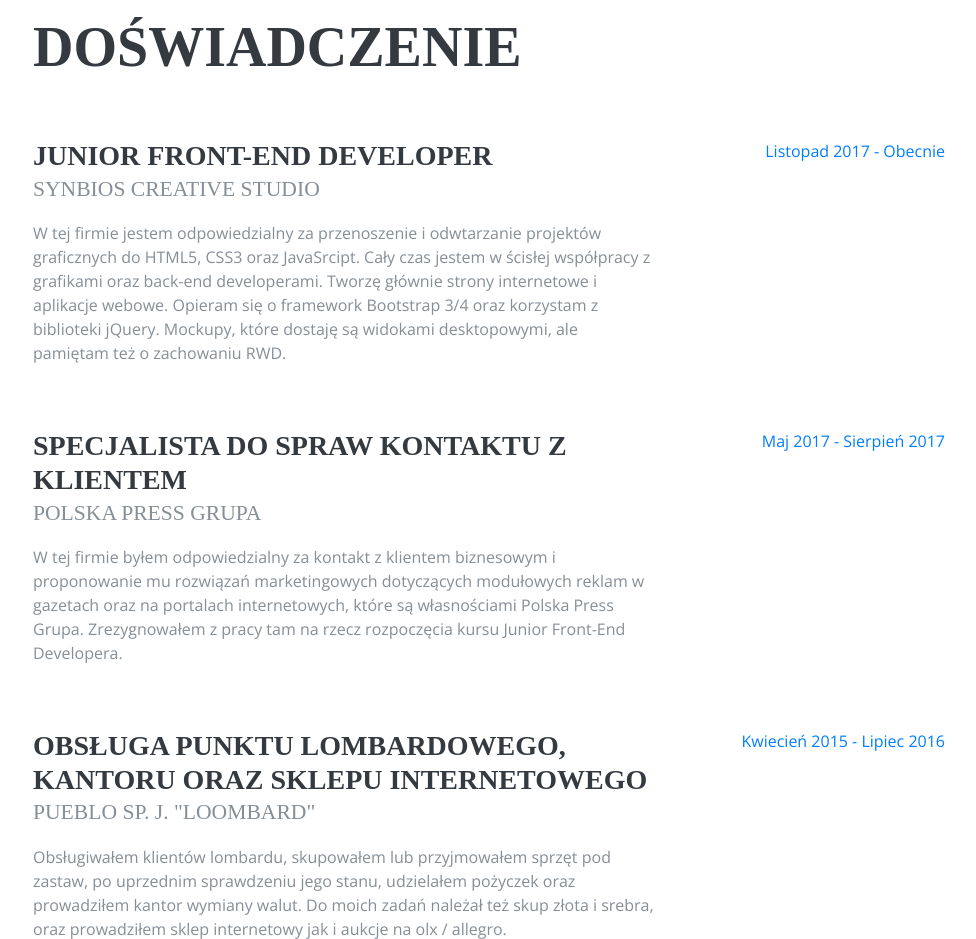
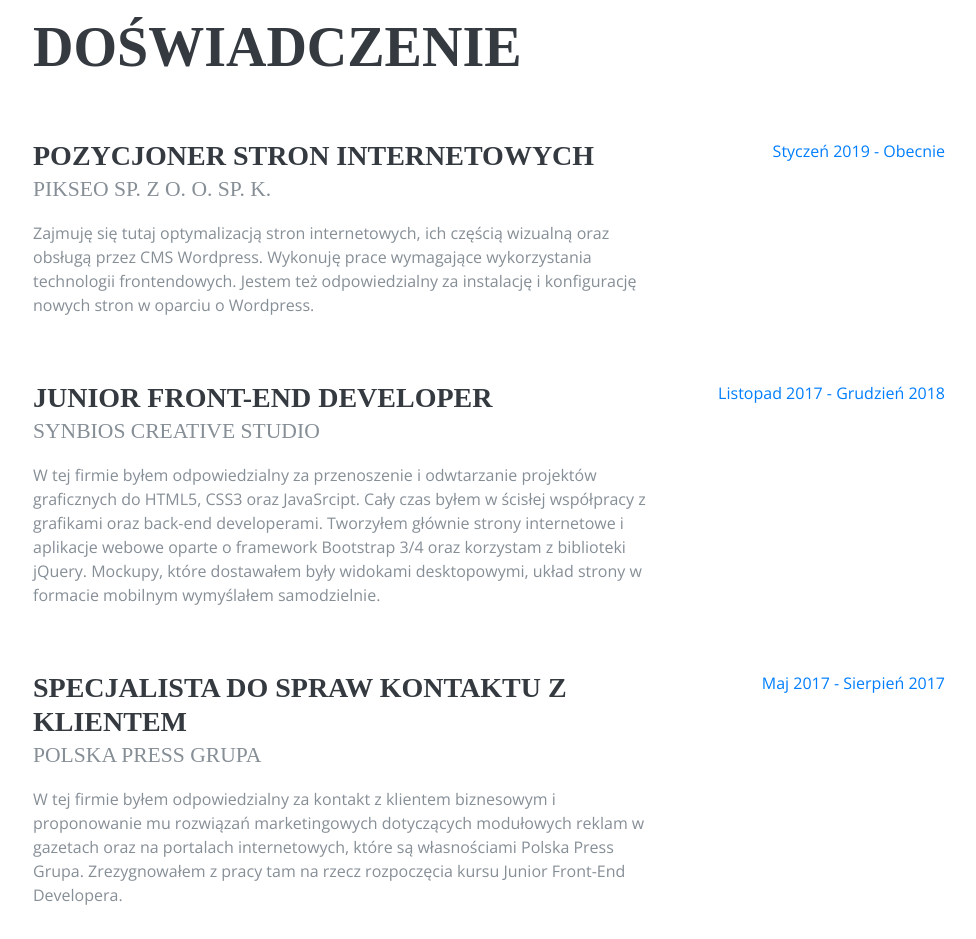
Before and after one commit to Modrak93/portfolio, a plain HTML site: page index.html in a window 1280 px wide. Shown: the part 1174-2113 px from the top of the page, without its empty margins (287-1263 px from the left). Drawn offline with nearby package versions, Linux system fonts and the light colour scheme; a script that the page names is missing; a web font is replaced by a local one.

Commit message:
new version

```diff
--- a/index.html
+++ b/index.html
@@ -122,12 +122,23 @@
 
           <div class="resume-item d-flex flex-column flex-md-row mb-5">
             <div class="resume-content mr-auto">
+              <h3 class="mb-0">Pozycjoner stron internetowych</h3>
+              <div class="subheading mb-3">Pikseo Sp. z o. o. Sp. k.</div>
+              <p>Zajmuję się tutaj optymalizacją stron internetowych, ich częścią wizualną oraz obsługą przez CMS Wordpress. Wykonuję prace wymagające wykorzystania technologii frontendowych. Jestem też odpowiedzialny za instalację i konfigurację nowych stron w oparciu o Wordpress.</p>
+            </div>
+            <div class="resume-date text-md-right">
+              <span class="text-primary">Styczeń 2019 - Obecnie</span>
+            </div>
+          </div>
+
+          <div class="resume-item d-flex flex-column flex-md-row mb-5">
+            <div class="resume-content mr-auto">
               <h3 class="mb-0">Junior Front-End Developer</h3>
               <div class="subheading mb-3">Synbios Creative Studio</div>
-              <p>W tej firmie jestem odpowiedzialny za przenoszenie i odwtarzanie projektów graficznych do HTML5, CSS3 oraz JavaSrcipt. Cały czas jestem w ścisłej współpracy z grafikami oraz back-end developerami. Tworzę głównie strony internetowe i aplikacje webowe. Opieram się o framework Bootstrap 3/4 oraz korzystam z biblioteki jQuery. Mockupy, które dostaję są widokami desktopowymi, ale pamiętam też o zachowaniu RWD.</p>
+              <p>W tej firmie byłem odpowiedzialny za przenoszenie i odwtarzanie projektów graficznych do HTML5, CSS3 oraz JavaSrcipt. Cały czas byłem w ścisłej współpracy z grafikami oraz back-end developerami. Tworzyłem głównie strony internetowe i aplikacje webowe oparte o framework Bootstrap 3/4 oraz korzystam z biblioteki jQuery. Mockupy, które dostawałem były widokami desktopowymi, układ strony w formacie mobilnym wymyślałem samodzielnie.</p>
             </div>
             <div class="resume-date text-md-right">
-              <span class="text-primary">Listopad 2017 - Obecnie</span>
+              <span class="text-primary">Listopad 2017 - Grudzień 2018</span>
             </div>
           </div>
 
```
